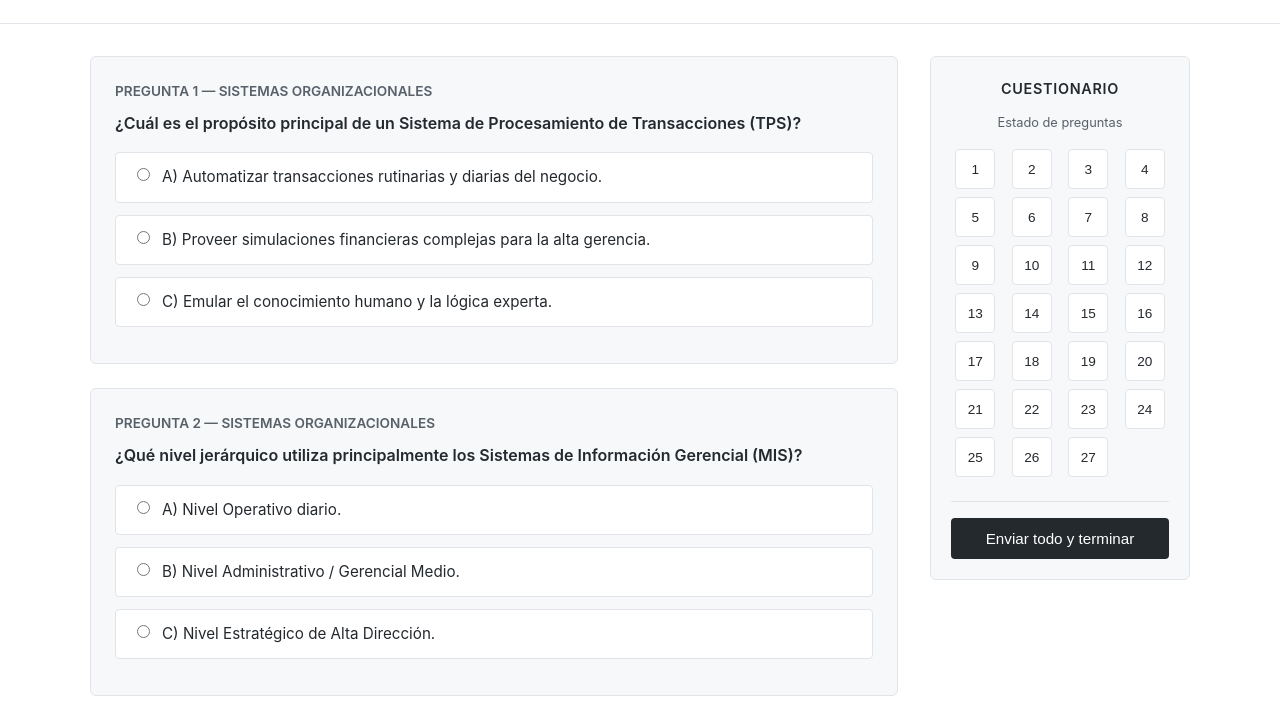
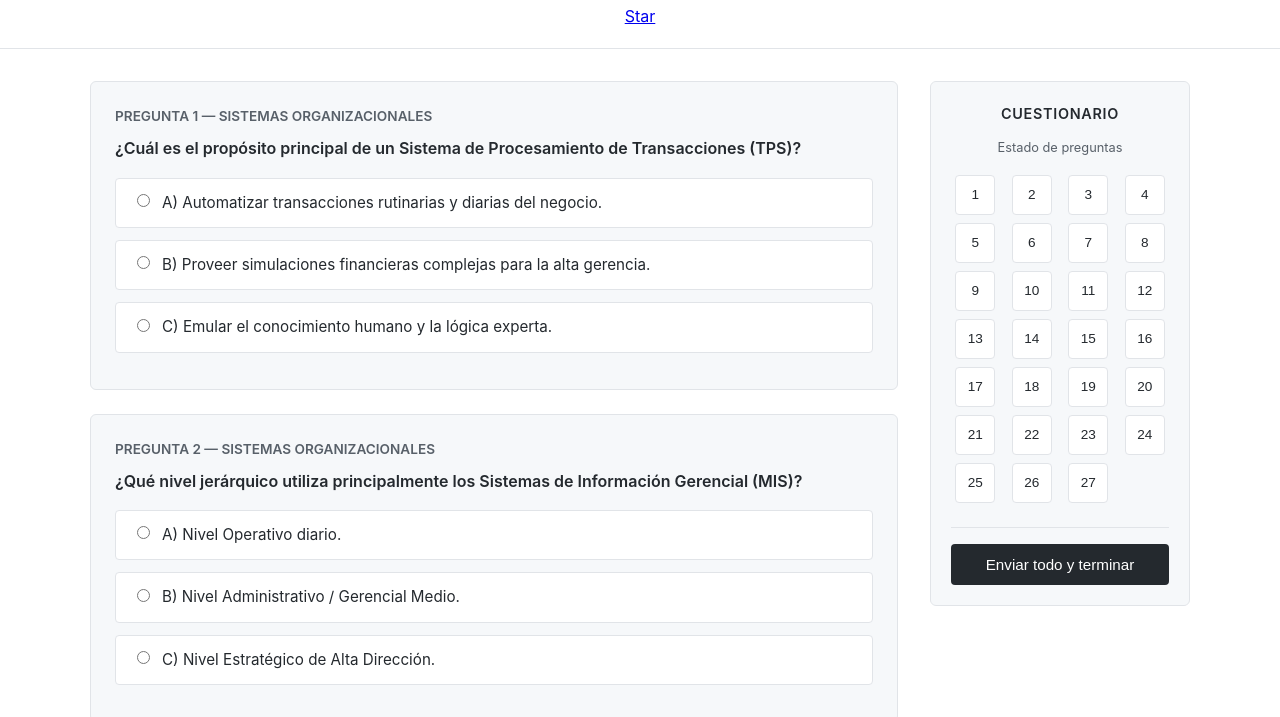
Before and after one commit to ayalamarcelo/ids-sistemas-organizacionales, a plain HTML site: page index.html in a window 1280 px wide. Shown: the part 59-776 px from the top of the page. Drawn offline with Linux system fonts and the light colour scheme.

Commit message:
add github star button

```diff
--- a/index.html
+++ b/index.html
@@ -278,6 +278,12 @@
 
     <header>
         <h1>Práctica de sistemas organizacionales</h1>
+        <a class="github-button"
+        href="https://github.com/ayalamarcelo/is-sistemas-organizacionales"
+        data-icon="octicon-star"
+        data-size="large"
+        data-show-count="true"
+        aria-label="Star ayalamarcelo/is-sistemas-organizacionales">Star</a>
     </header>
 
     <div class="exam-container">
@@ -838,5 +844,6 @@
 
         window.onload = initExam;
     </script>
+    <script async defer src="https://buttons.github.io/buttons.js"></script>
 </body>
 </html>
```
